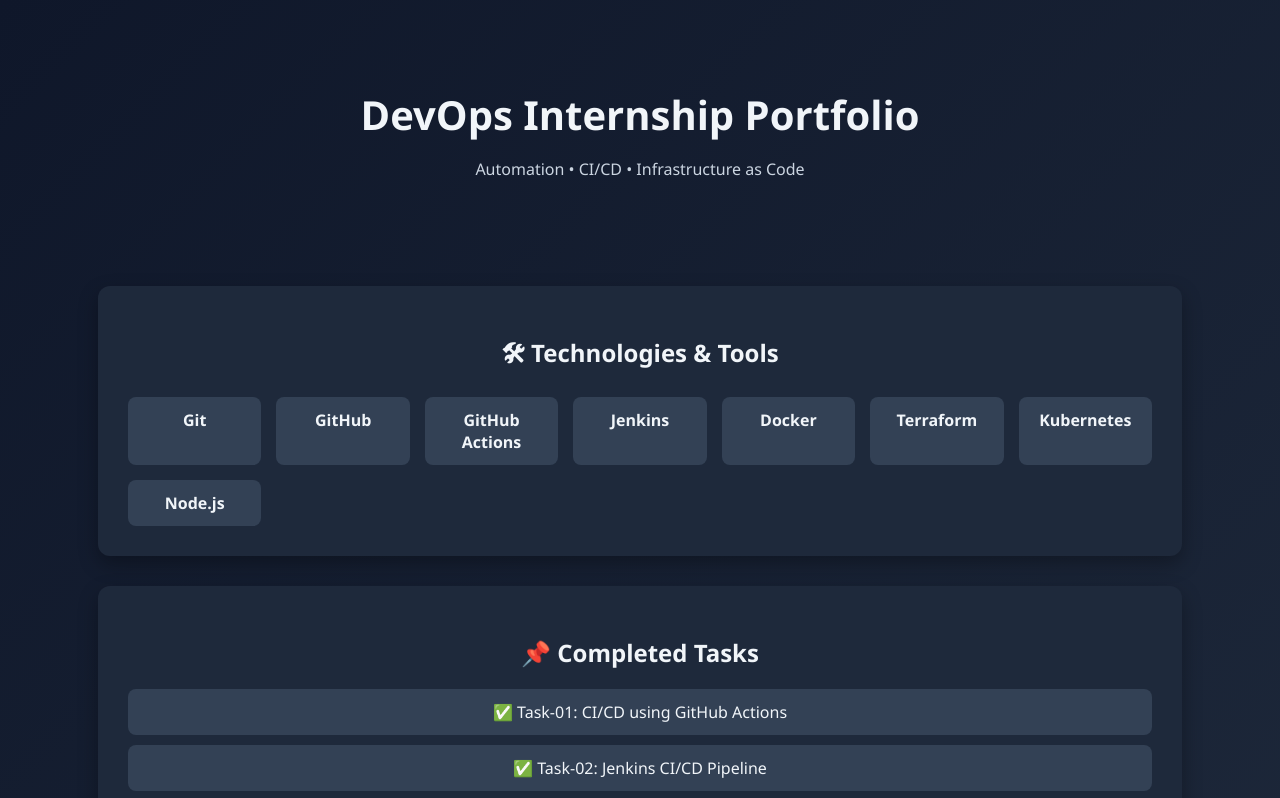
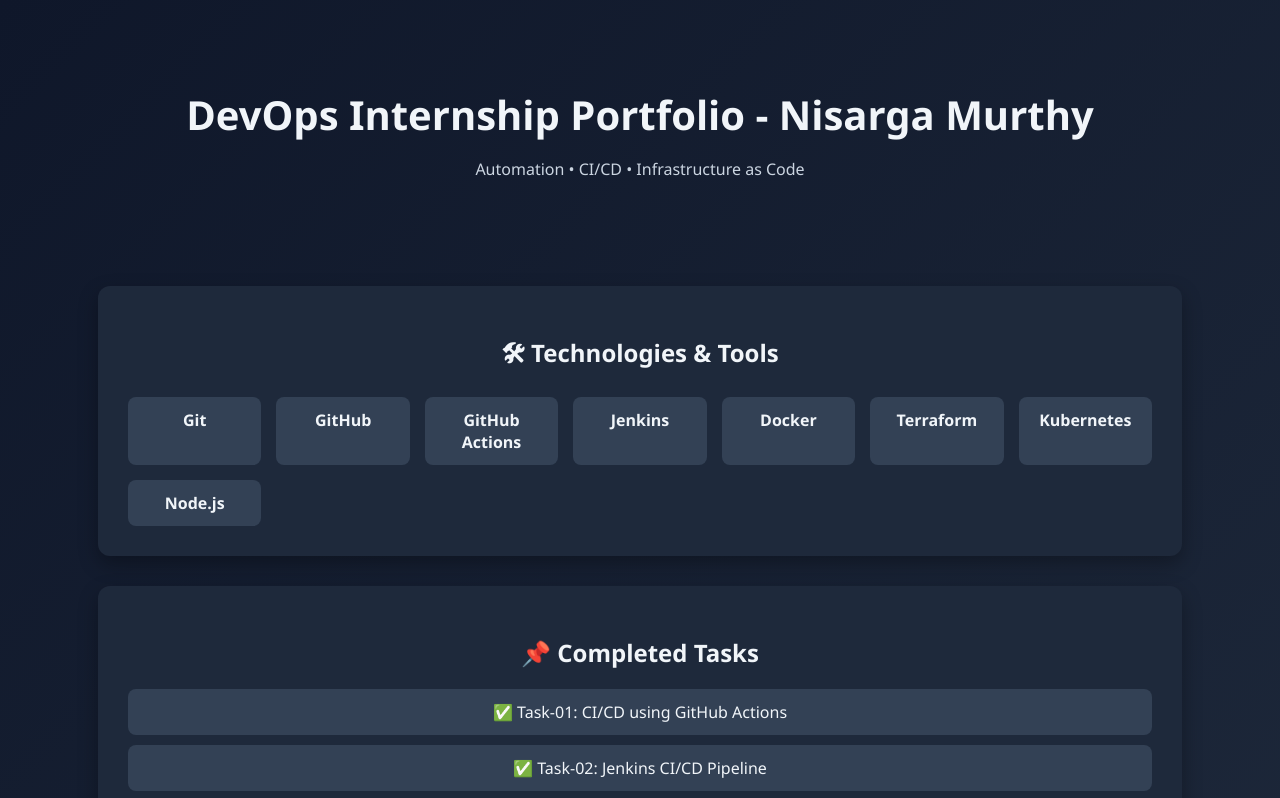
Before and after one commit to nxshh/DevOps_Internship, a plain HTML site: page task-06/index.html in a window 1280 px wide. Shown: the top 798 px of the page. Drawn offline with Linux system fonts and the light colour scheme.

Commit message:
Completed Task-06

```diff
--- a/task-06/index.html
+++ b/task-06/index.html
@@ -7,7 +7,7 @@
 <body>
 
 <header>
-    <h1>DevOps Internship Portfolio</h1>
+    <h1>DevOps Internship Portfolio - Nisarga Murthy</h1>
     <p>Automation • CI/CD • Infrastructure as Code</p>
 </header>
 
```
